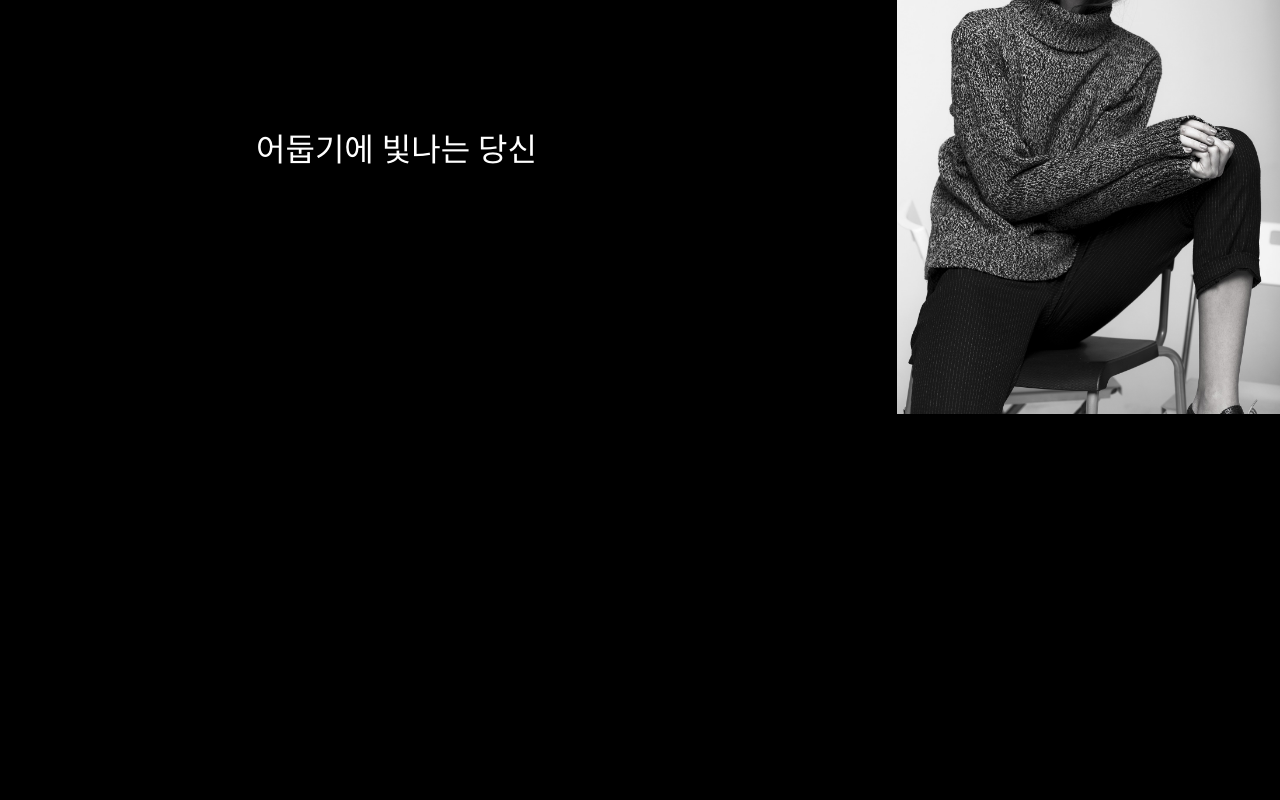
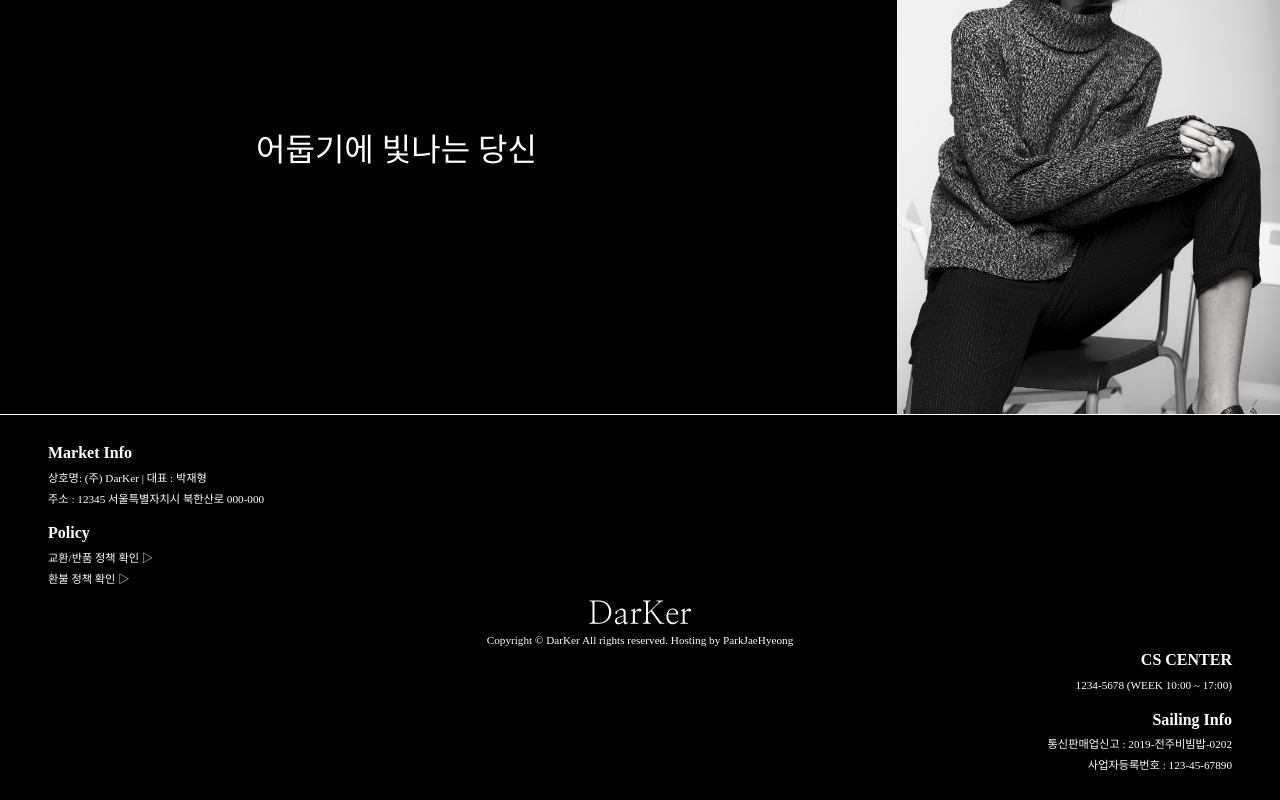
Before and after one commit to zae-hyeong/DarKer, a React (Create React App) app: page / in a window 1280 px wide. Shown: the part 226-1026 px from the top of the page. Before the commit the page ends 800 px from the top, so only its background shows below. Built offline with nearby package versions, Linux system fonts and the light colour scheme.

Commit message:
[feat] add footer

```diff
--- a/src/App.js
+++ b/src/App.js
@@ -1,4 +1,5 @@
 import "./App.css";
+import Footer from "./Component/Footer/Footer";
 import Header from "./Component/Header/Header";
 import Banner from "./Component/Main/Banner";
 
@@ -7,6 +8,7 @@ function App() {
     <div className="App">
       <Header />
       <Banner />
+      <Footer />
     </div>
   );
 }
--- /dev/null
+++ b/src/Component/Footer/Footer.css
@@ -0,0 +1,44 @@
+.footer{
+  padding: 1.5rem 3rem;
+  border-top: 1px white solid;
+}
+
+.footer-left-info {
+  display: flex;
+  flex-direction: column;
+  align-items: start;
+  text-align: start;
+}
+
+.footer-center-info {
+  display: flex;
+  flex-direction: column;
+  justify-content: center;
+  align-items: center;
+  text-align: center;
+}
+
+.footer-right-info {
+  display: flex;
+  flex-direction: column;
+  align-items: end;
+  text-align: end;
+}
+
+.footer-info-title {
+  font-size: 1rem;
+  line-height: 1.8rem;
+  font-weight: 600;
+}
+.footer-info-title.sec {
+  margin-top: 10px;
+}
+
+.footer-info-detail {
+  font-size: 0.7rem;
+  line-height: 1.3rem;
+}
+
+.footer-copyright {
+  font-size: 0.7rem;
+}
--- /dev/null
+++ b/src/Component/Footer/Footer.js
@@ -0,0 +1,41 @@
+import React from "react";
+import "./Footer.css";
+import logo from "../../public/image/logo.png";
+
+const Footer = () => {
+  return (
+    <footer className="footer">
+      <div className="footer-left-info">
+        <h6 className="footer-info-title">Market Info</h6>
+        <p className="footer-info-detail">
+          상호명: (주) DarKer | 대표 : 박재형
+          <br />
+          주소 : 12345 서울특별자치시 북한산로 000-000
+        </p>
+        <h6 className="footer-info-title sec">Policy</h6>
+        <p className="footer-info-detail">
+          교환/반품 정책 확인 ▷<br />
+          환불 정책 확인 ▷
+        </p>
+      </div>
+      <div className="footer-center-info">
+        <img src={logo} alt="footer logo" />
+        <p className="footer-copyright">
+          Copyright © DarKer All rights reserved. Hosting by ParkJaeHyeong
+        </p>
+      </div>
+      <div className="footer-right-info">
+        <h6 className="footer-info-title">CS CENTER</h6>
+        <p className="footer-info-detail">1234-5678 (WEEK 10:00 ~ 17:00)</p>
+        <h6 className="footer-info-title sec">Sailing Info</h6>
+        <p className="footer-info-detail">
+          통신판매업신고 : 2019-전주비빔밥-0202
+          <br />
+          사업자등록번호 : 123-45-67890
+        </p>
+      </div>
+    </footer>
+  );
+};
+
+export default Footer;
```
